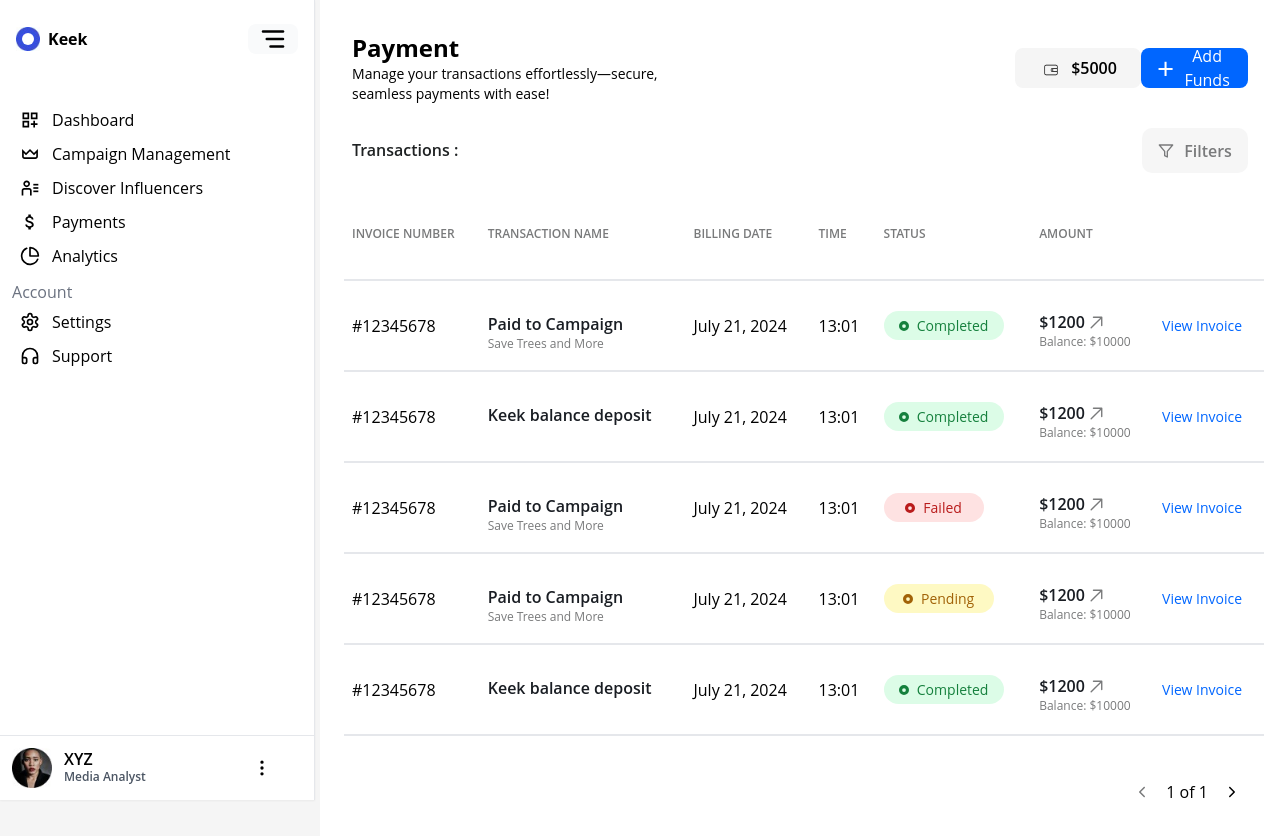
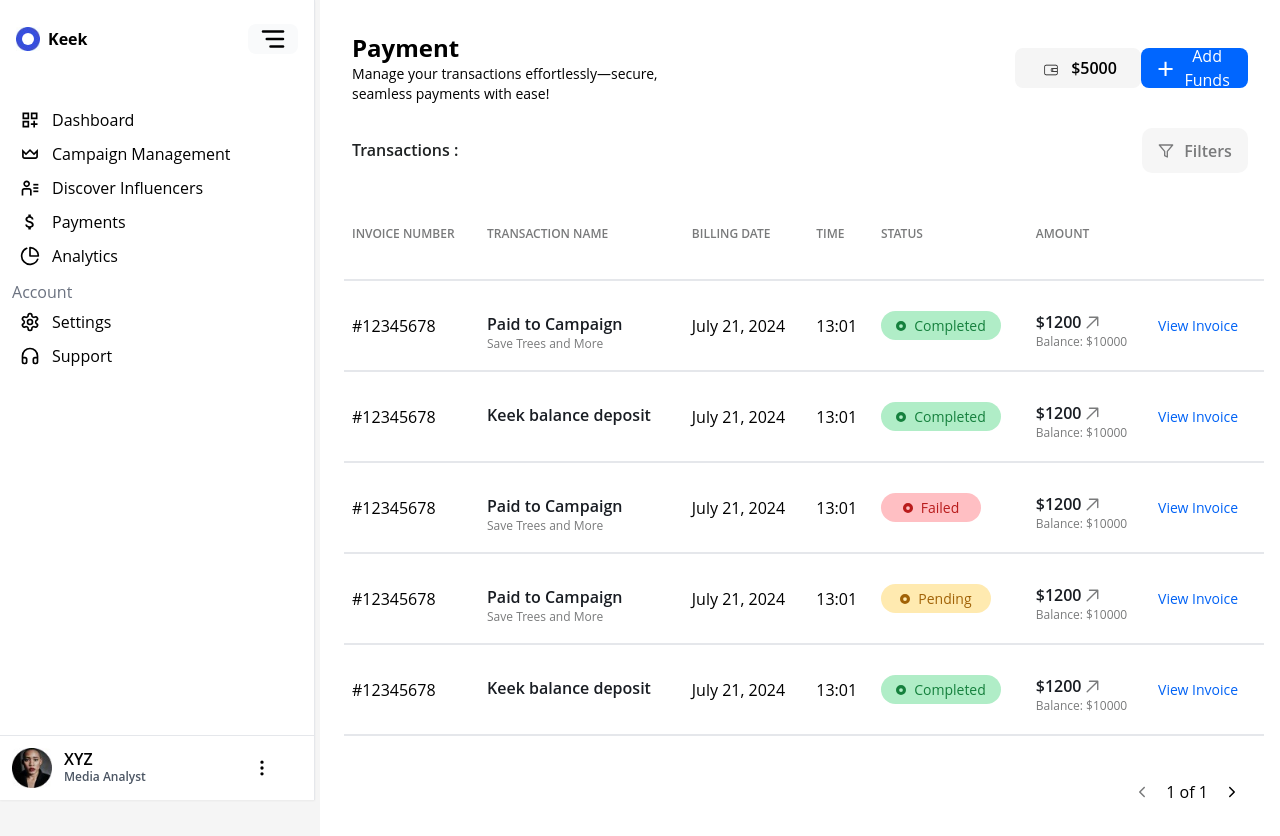
Before and after one commit to Tejas812002/Keek, a React (Create React App) app: page /payments in a window 1280 px wide. Shown: the top 836 px of the page. Built offline with nearby package versions, Linux system fonts and the light colour scheme.

Commit message:
Payment fixed

```diff
--- a/src/Manage/Payment/Payment.jsx
+++ b/src/Manage/Payment/Payment.jsx
@@ -261,13 +261,13 @@ const Payment = () => {
                     </td>
                     <td className="border-zinc-300 text-[16px] font-normal p-2">
                       <span
-                        className={`font-body text-[14px] p-1 justify-center items-center flex gap-2 rounded-full text-black ${
+                        className={`font-body  text-[14px] p-1 justify-center items-center flex gap-2 rounded-full text-black ${
                           campaign.status === "Completed"
-                            ? "bg-green-100 text-green-700 w-[120px]"
+                            ? "bg-[#B0EDC7] text-green-700 w-[120px]"
                             : campaign.status === "Failed"
-                            ? "bg-red-100 text-red-700 w-[100px]"
+                            ? "bg-[#FFBFC3] text-red-700 w-[100px]"
                             : campaign.status === "Pending"
-                            ? "bg-yellow-100 text-yellow-700 w-[110px]"
+                            ? "bg-[#FFEAB0] text-yellow-700 w-[110px]"
                             : "bg-[#E3EEFF] text-[#0066FF] w-[90px]"
                         }`}
                       >
@@ -298,7 +298,7 @@ const Payment = () => {
 
                     <td className="border-zinc-300 p-2">
                       <button
-                        className="text-[#0066FF] flex items-center font-body text-[14px] font-normal cursor-pointer"
+                        className="text-[#0062F5] w-[84px] h-[12px] flex items-center font-body text-[14px] font-normal cursor-pointer"
                         onClick={() => toggleDetails(index)}
                       >
                         View Invoice
```
